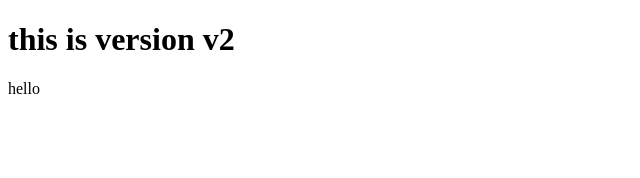
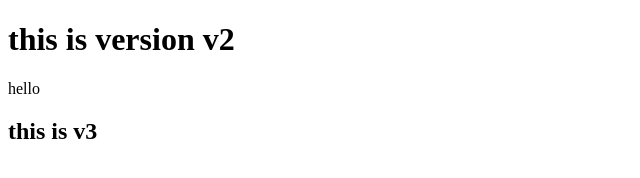
Before and after one commit to NidhiGarg18/myrepo, a plain HTML site: page index.html in a window 1280 px wide. Shown: the whole page, without its empty margins (0-640 px from the left). Drawn offline with Linux system fonts and the light colour scheme.

Commit message:
this is version 3

```diff
--- a/index.html
+++ b/index.html
@@ -8,5 +8,6 @@
 <body>
     <h1>this is version v2</h1>
     <p>hello</p>
+    <h2>this is v3</h2>
 </body>
 </html>
```
